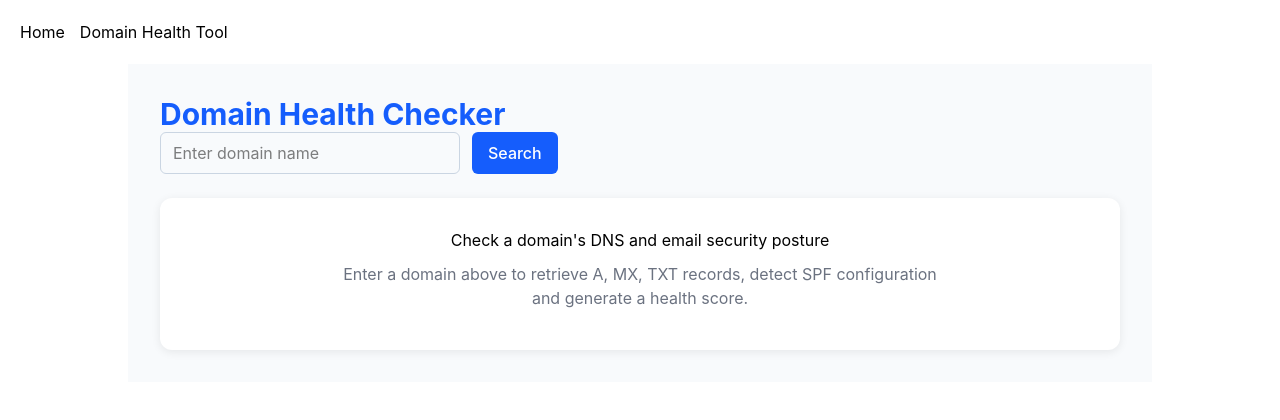
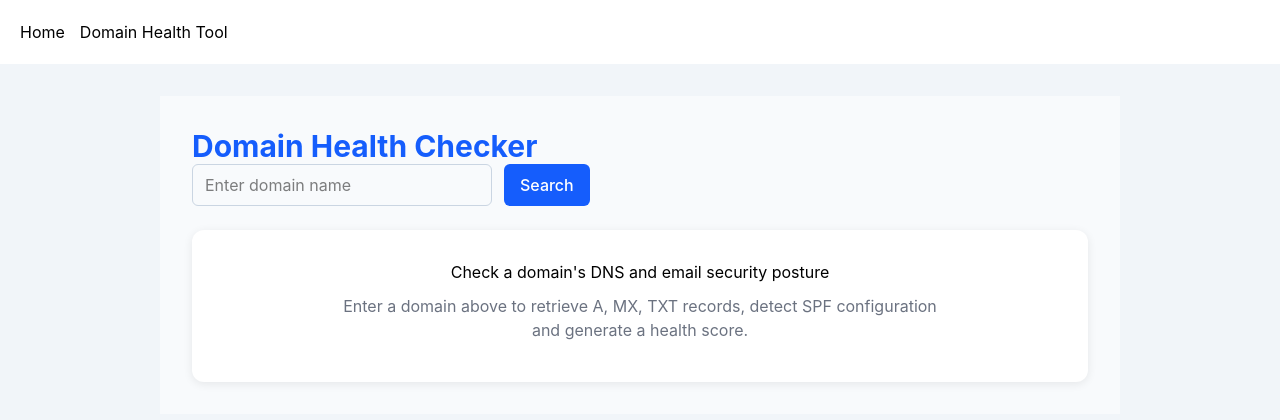
Before and after one commit to JemScripts/portfolio-site, a React app in the folder frontend/portfolio/: page /tools/domain-health in a window 1280 px wide. Shown: the top 420 px of the page. Built offline with nearby package versions, Linux system fonts and the light colour scheme; no server answers; the HTML template or start-up script is replaced by a standard one.

Commit message:
Removed exposed environmental variables (only localhost) as it's ready to be deployed and connected to a live API

```diff
--- a/frontend/portfolio/src/components/DomainHealthTool/DnsRecordsCard.jsx
+++ b/frontend/portfolio/src/components/DomainHealthTool/DnsRecordsCard.jsx
@@ -2,7 +2,7 @@ export default function DnsRecordsCard({ dns }) {
     if (!dns) return null;
 
     return (
-        <div className="col-span-2 rounded-xl bg-white p-5 shadow-sm max-md:col-span-1">
+        <div className="col-span-2 rounded-xl bg-white p-5 shadow-sm transition hover:shadow-md max-md:col-span-1">
             <h3 className="mb-4 text-xl font-semibold text-slate-900">
                 DNS Records
             </h3>
--- a/frontend/portfolio/src/components/DomainHealthTool/DomainHealthTool.jsx
+++ b/frontend/portfolio/src/components/DomainHealthTool/DomainHealthTool.jsx
@@ -41,6 +41,8 @@ export default function DomainHealthTool() {
   };
 
   return (
+    <div className="min-h-screen bg-slate-100">
+        <div className="mx-auto max-w-5xl p-8">
             <div className="mx-auto max-w-5xl bg-slate-50 p-8 font-sans">
                 <h1 className="text-3xl font-bold text-blue-600">Domain Health Checker</h1>
 
@@ -94,5 +96,7 @@ export default function DomainHealthTool() {
                     </>
                 )}
             </div>
+        </div>
+    </div>
   );
 }
--- a/frontend/portfolio/src/components/DomainHealthTool/HealthCard.jsx
+++ b/frontend/portfolio/src/components/DomainHealthTool/HealthCard.jsx
@@ -24,7 +24,7 @@ export default function HealthCard({ health }) {
     const status = health.status ?? "Unknown";
 
     return (
-        <div className="rounded-xl bg-white p-5 shadow-sm">
+        <div className="rounded-xl bg-white p-5 shadow-sm hover:shadow-md">
             <h3 className="mb-4 text-xl font-semibold text-slate-900">Health</h3>
 
             <div className="flex items-center gap-3">
--- a/frontend/portfolio/src/components/DomainHealthTool/SpfCard.jsx
+++ b/frontend/portfolio/src/components/DomainHealthTool/SpfCard.jsx
@@ -15,7 +15,7 @@ export default function SpfCard({ spf }) {
     if(!spf) return null;
 
     return (
-        <div className="rounded-xl bg-white p-5 shadow-sm">
+        <div className="rounded-xl bg-white p-5 shadow-sm hover:shadow-md">
             <h3 className="mb-4 text-xl font-semibold text-slate-900">SPF</h3>
 
             <span className={`rounded-full px-3 py-1 text-xs font-bold text-white ${getSeverityColour(spf.severity)}`}>
```
Also changed, not shown: 2 other files (tests, documents, lock files or other folders). Lines whose indentation alone changed are shown as unchanged.
